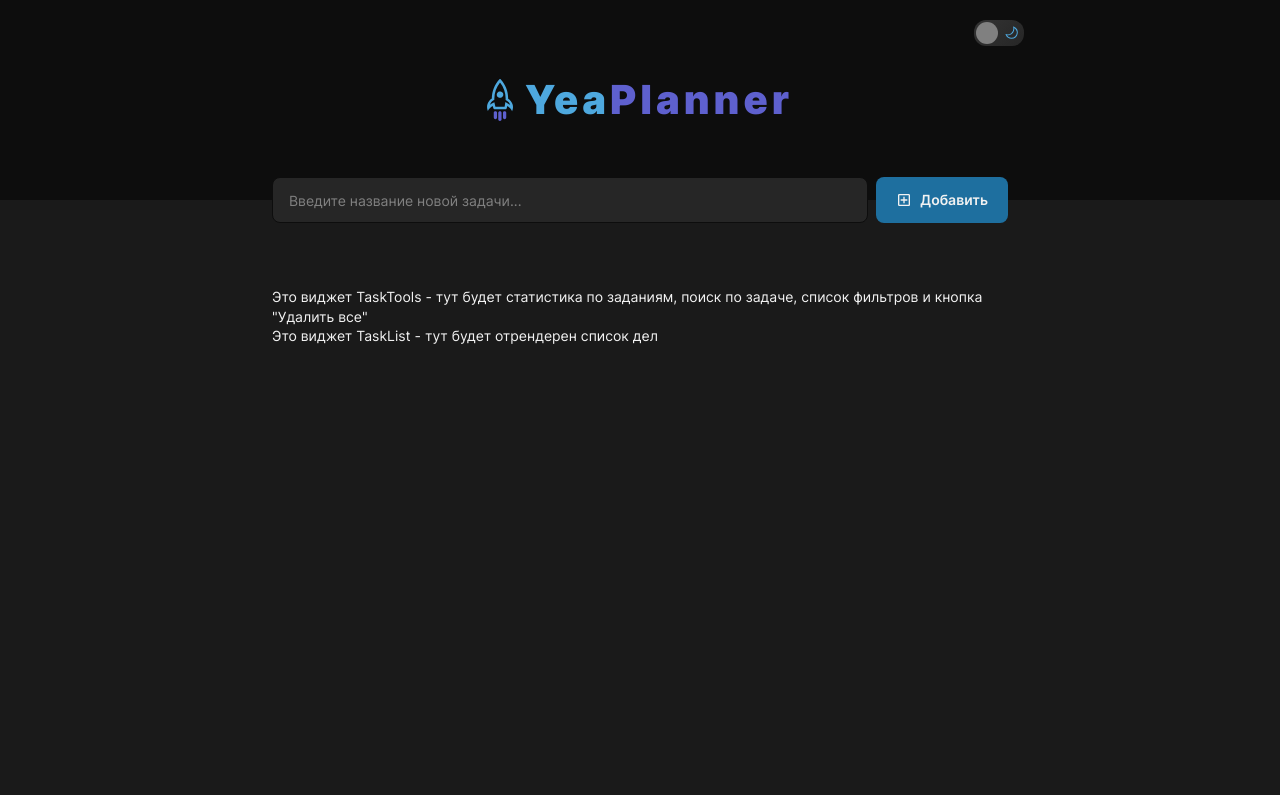
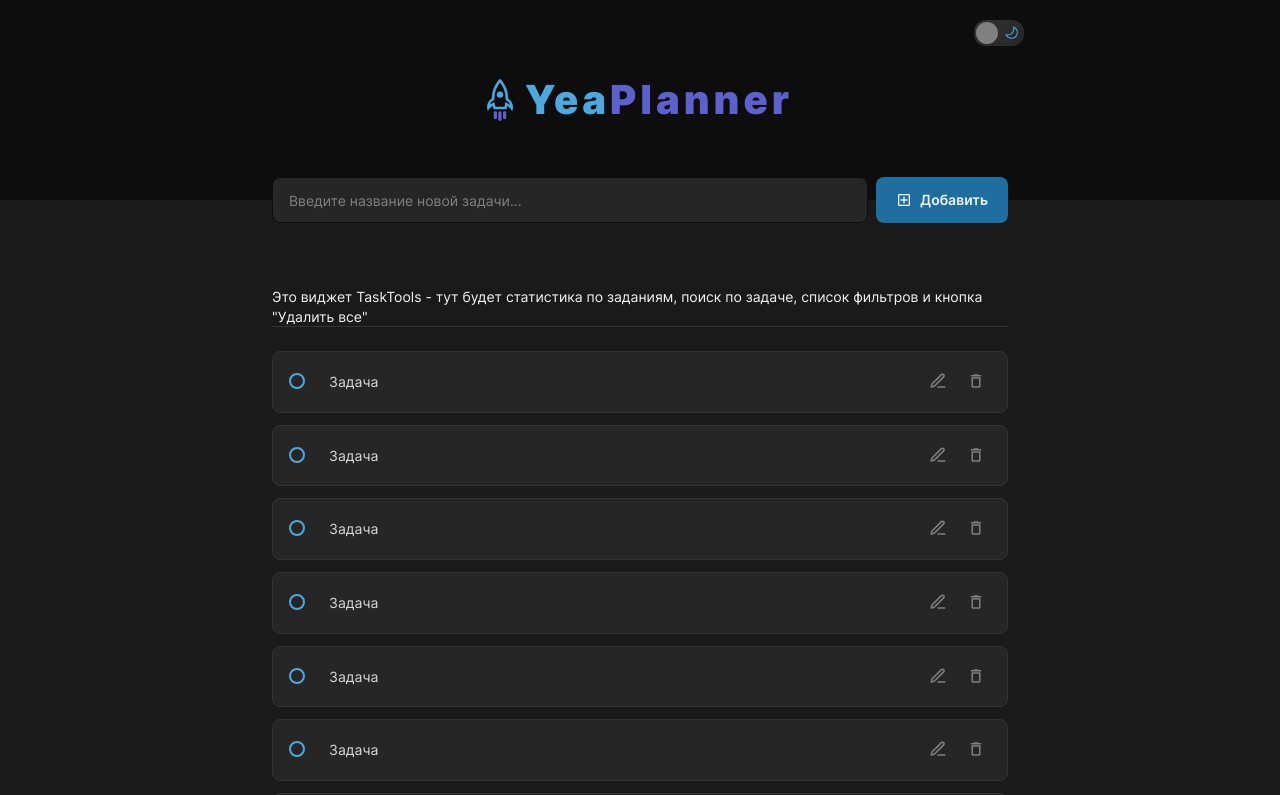
Before and after one commit to HenuZiO/react-ts-yeaplanner, a React (Vite) app: page / in a window 1280 px wide. Shown: the top 795 px of the page. Built offline with nearby package versions, Linux system fonts and the light colour scheme.

Commit message:
Подготовка компонентов TaskItem и TaskList для интеграции логики и пользовательского взаимодействия.

```diff
--- a/src/entities/task/ui/TaskItem.module.css
+++ b/src/entities/task/ui/TaskItem.module.css
@@ -1,2 +1,101 @@
-.task_item {
+.task__item {
+    display: grid;
+    grid-template-columns: 24px 1fr auto;
+    align-items: center;
+    gap: 16px;
+    border-radius: 8px;
+    padding: 16px;
+    background-color: var(--color-gray-500);
+    border: 1px solid var(--color-gray-400);
 }
+
+.task__checkbox {
+    display: flex;
+    justify-content: center;
+    align-items: center;
+    align-self: start;
+    width: 16px;
+    height: 16px;
+    margin: 0;
+    margin-top: 5px;
+    border: 2px solid var(--color-blue);
+    border-radius: 50%;
+    background: transparent;
+    transition: border-color 0.15s ease, background-color 0.15s ease, box-shadow 0.15s ease;
+    cursor: pointer;
+    appearance: none;
+    -webkit-appearance: none;
+}
+
+.task__checkbox::after {
+    content: "";
+    width: 8px;
+    height: 8px;
+    border-radius: 50%;
+    background: var(--color-purple-dark);
+    transition: transform 0.15s ease;
+    transform: scale(0);
+}
+
+.task__checkbox:focus-visible {
+    box-shadow: 0 0 0 3px rgba(78, 168, 222, 0.35);
+    outline: none;
+}
+
+.task__checkbox:checked {
+    border-color: var(--color-purple-dark);
+}
+
+.task__checkbox:checked::after {
+    transform: scale(1);
+}
+
+.task__checkbox:disabled {
+    opacity: 0.5;
+    cursor: not-allowed;
+}
+
+.task__checkbox:checked + .task__label {
+    color: var(--color-gray-300);
+    text-decoration: line-through;
+}
+
+.task__label {
+    display: flex;
+    align-items: start;
+    color: var(--color-gray-200);
+}
+
+.task__actions {
+    display: flex;
+    gap: 8px;
+    align-self: start;
+    position: relative;
+}
+
+.task__icon {
+    display: inline-flex;
+    margin-top: 3px;
+    transition-duration: 0.2s;
+}
+
+.task__edit,
+.task__delete {
+    border: 0;
+    color: var(--color-gray-300);
+    background: transparent;
+    border-radius: 4px;
+    transition: color 0.15s ease;
+    position: relative;
+}
+
+.task__edit:hover,
+.task__delete:hover {
+    color: var(--color-blue);
+}
+
+.task__edit:focus-visible,
+.task__delete:focus-visible {
+    outline: 1px solid var(--color-blue);
+    outline-offset: 2px;
+}
--- a/src/entities/task/ui/TaskItem.tsx
+++ b/src/entities/task/ui/TaskItem.tsx
@@ -1,13 +1,42 @@
+import React from 'react'
+
+import { FiEdit3 } from "react-icons/fi";
+import { MdOutlineDelete } from "react-icons/md";
 import styles from './TaskItem.module.css'
 
 interface Props {
+    onClick?: React.MouseEventHandler<HTMLLIElement>
 }
 
-const TaskItem = (props: Props) => {
-    const {} = props
+const TaskItem = ({ onClick }: Props) => {
 
     return (
-        <div className={styles.task_item}>TaskItem</div>
+        <li className={styles.task__item} onClick={onClick}>
+            <input className={styles.task__checkbox} type='checkbox' />
+            <label className={styles.task__label}>Задача</label>
+            <div className={styles.task__actions}>
+                <button
+                    className={styles.task__edit}
+                    type='button'
+                    aria-label='Редактировать'
+                    title='Редактировать'
+                >
+                    <span className={styles.task__icon}>
+                        <FiEdit3 size={18} />
+                    </span>
+                </button>
+                <button
+                    className={styles.task__delete}
+                    type='button'
+                    aria-label='Удалить'
+                    title='Удалить'
+                >
+                    <span className={styles.task__icon}>
+                        <MdOutlineDelete size={18} />
+                    </span>
+                </button>
+            </div>
+        </li>
     )
 }
 
--- a/src/pages/home/ui/HomePage.tsx
+++ b/src/pages/home/ui/HomePage.tsx
@@ -13,7 +13,6 @@ const HomePage = () => {
                 <Container>
                     <AddTaskForm />
                     <TaskTools />
-                    <TaskList />
 
                     {/*<section className='todo-bar'>*/}
                     {/*  <div className='todo-bar__stats'>*/}
@@ -52,31 +51,34 @@ const HomePage = () => {
                     {/*  </form>*/}
                     {/*</section>*/}
 
-                    {/*<section className='todos'>*/}
-                    {/*  <div className='todos__header'>*/}
-                    {/*    <h2 className='todos__title'>Список задач</h2>*/}
-                    {/*    <label htmlFor='filter-tasks' className='visually-hidden'>Фильтр задач</label>*/}
-                    {/*    <select*/}
-                    {/*        className='todos__filter select'*/}
-                    {/*        id='filter-tasks'*/}
-                    {/*        data-js-todo-filter*/}
-                    {/*        aria-label='Фильтр задач'*/}
-                    {/*    >*/}
-                    {/*      <option value='all'>Все</option>*/}
-                    {/*      <option value='active'>Активные</option>*/}
-                    {/*      <option value='completed'>Выполненные</option>*/}
-                    {/*    </select>*/}
-                    {/*    <button*/}
-                    {/*        className='todos__delete-all button button--purple'*/}
-                    {/*        type='button'*/}
-                    {/*        data-js-todo-delete-all-button*/}
-                    {/*    >*/}
-                    {/*      Удалить все*/}
-                    {/*    </button>*/}
-                    {/*  </div>*/}
+                    <section className='todos'>
+                      {/*<div className='todos__header'>*/}
+                      {/*  <h2 className='todos__title'>Список задач</h2>*/}
+                      {/*  <label*/}
+                      {/*      htmlFor='filter-tasks'*/}
+                      {/*      className='visually-hidden'*/}
+                      {/*  >Фильтр задач</label>*/}
+                      {/*  <select*/}
+                      {/*      className='todos__filter select'*/}
+                      {/*      id='filter-tasks'*/}
+                      {/*      data-js-todo-filter*/}
+                      {/*      aria-label='Фильтр задач'*/}
+                      {/*  >*/}
+                      {/*    <option value='all'>Все</option>*/}
+                      {/*    <option value='active'>Активные</option>*/}
+                      {/*    <option value='completed'>Выполненные</option>*/}
+                      {/*  </select>*/}
+                      {/*  <button*/}
+                      {/*      className='todos__delete-all button button--purple'*/}
+                      {/*      type='button'*/}
+                      {/*      data-js-todo-delete-all-button*/}
+                      {/*  >*/}
+                      {/*    Удалить все*/}
+                      {/*  </button>*/}
+                      {/*</div>*/}
 
-                    {/*  <ul className='todo-list' data-js-todo-list></ul>*/}
-                    {/*</section>*/}
+                      <TaskList />
+                    </section>
 
                     {/*<section className='empty' data-js-todo-empty-message>*/}
                     {/*  <img src='/icons/task-list.png' alt='Пустой список' width='56' height='56' />*/}
--- a/src/widgets/task-list/ui/TaskList.module.css
+++ b/src/widgets/task-list/ui/TaskList.module.css
@@ -1,2 +1,5 @@
 .task_list {
+    display: flex;
+    flex-direction: column;
+    gap: 12px;
 }
--- a/src/widgets/task-list/ui/TaskList.tsx
+++ b/src/widgets/task-list/ui/TaskList.tsx
@@ -1,15 +1,20 @@
+import { TaskItem } from '@/entities/task'
+import React from 'react'
 import styles from './TaskList.module.css'
 
-interface Props {
-}
-
-const TaskList = (props: Props) => {
-    const {} = props
+const TaskList = () => {
+    const handleClick = (event: React.MouseEvent<HTMLElement>) => {
+        console.log(event.currentTarget)
+    }
 
     return (
-        <div className={styles.task_list}>
-            Это виджет TaskList - тут будет отрендерен список дел
-        </div>
+        <ul className={styles.task_list}>
+            {new Array(10)
+                .fill(null)
+                .map((_, index) => (
+                    <TaskItem onClick={handleClick} key={index} />
+                ))}
+        </ul>
     )
 }
 
```
Also changed, not shown: src/shared/styles/style.css (+109 -109 lines).
